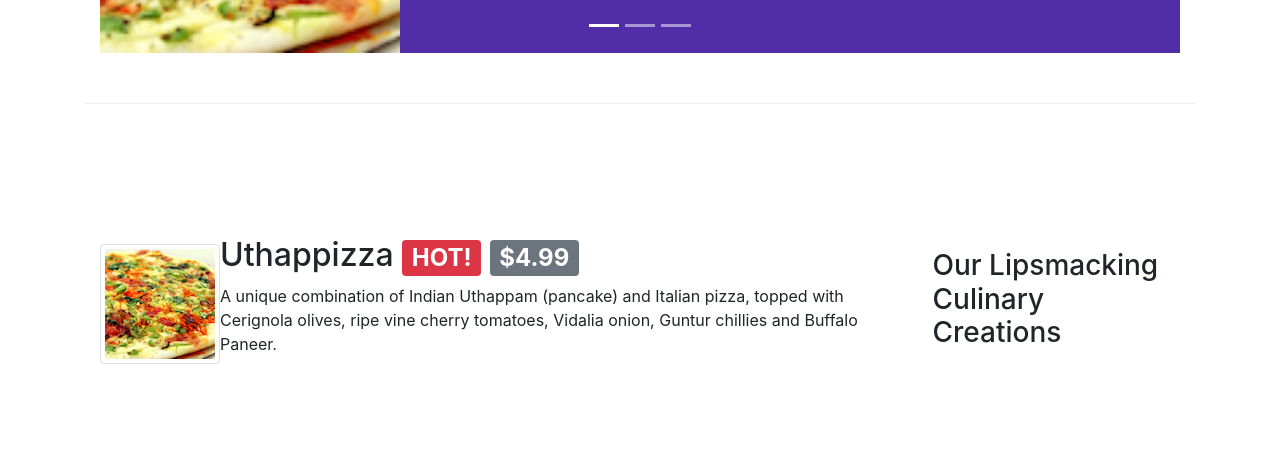
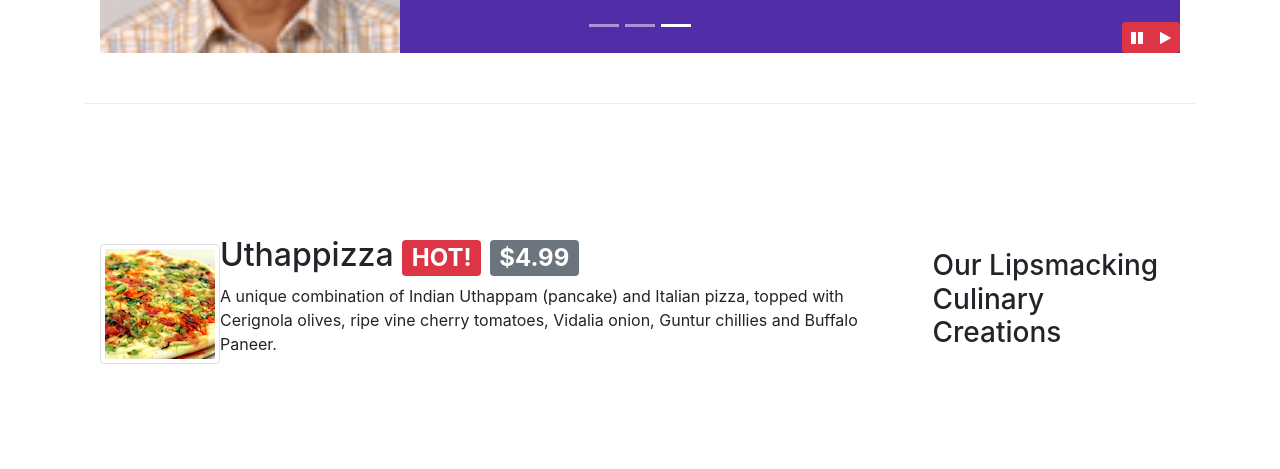
Before and after one commit to giridhar45ro/conFusion, a website: page index.html in a window 1280 px wide. Shown: the part 631-1100 px from the top of the page. Drawn offline with nearby package versions, Linux system fonts and the light colour scheme.

Commit message:
Bootstrap JQuery

```diff
--- a/CSS/style.css
+++ b/CSS/style.css
@@ -60,3 +60,9 @@ body{
     left: 0;
     min-height: 300px;
 }
+#carouselButton {
+    right:0px;
+    position: absolute;
+    bottom: 0px;
+    z-index: 1;
+}
--- a/index.html
+++ b/index.html
@@ -231,7 +231,14 @@
                     <a class="carousel-control-next" href="#mycarousel" role="button" data-slide="next">
                         <span class="carousel-control-next-icon"></span>
                     </a>
-                </div>
+                    <div class="btn-group" id="carouselButton">
+                        <button class="btn btn-danger btn-sm" id="carousel-pause">
+                            <span class="fa fa-pause"></span>
+                        </button>
+                        <button class="btn btn-danger btn-sm" id="carousel-play">
+                            <span class="fa fa-play"></span>
+                        </button>
+                    </div></div>
             </div>
         </div>
         <div class="row row-content align-items-center">
@@ -407,6 +414,17 @@
     <script src="node_modules/jquery/dist/jquery.slim.min.js"></script>
     <script src="node_modules/popper.js/dist/umd/popper.min.js"></script>
     <script src="node_modules/bootstrap/dist/js/bootstrap.min.js"></script>
+        <script>
+            $(document).ready(function(){
+                $("#mycarousel").carousel( { interval: 2000 } );
+                $("#carousel-pause").click(function(){
+                    $("#mycarousel").carousel('pause');
+                });
+                $("#carousel-play").click(function(){
+                    $("#mycarousel").carousel('cycle');
+                });
+            });
+        </script>
 </body>
 
 </html>
```
